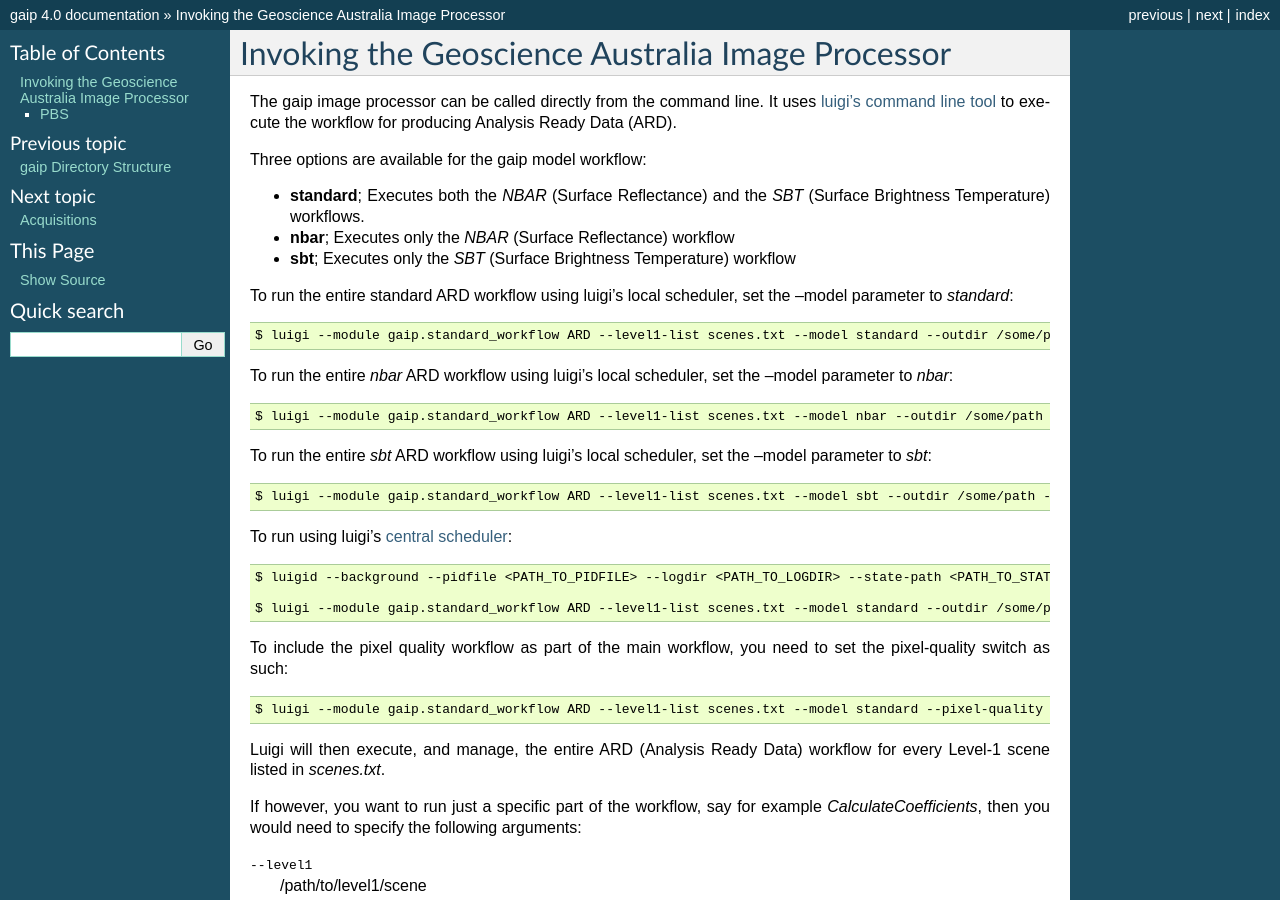
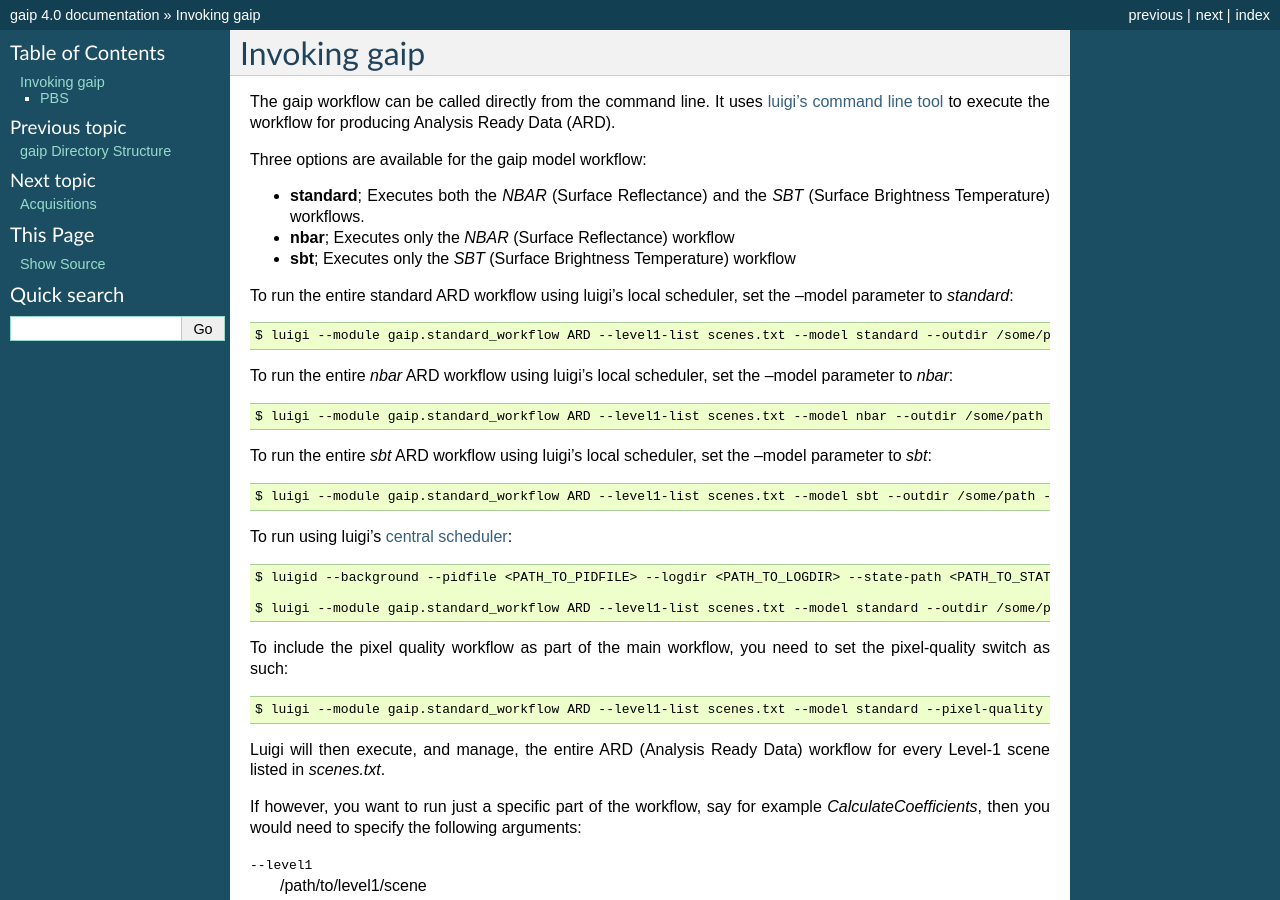
Before and after one commit to GeoscienceAustralia/wagl, a Sphinx documentation site: the page built from docs/source/invoking.rst, in a window 1280 px wide and 900 px high. Built offline with Sphinx 7.4.7, drawn with Linux system fonts in a browser that asks for light colours; pages that are not in the unit, such as notebooks, are missing from menus; some of the changed text lies outside the part shown.

Commit message:
Docs update.

```diff
--- a/docs/source/invoking.rst
+++ b/docs/source/invoking.rst
@@ -1,7 +1,7 @@
-Invoking the Geoscience Australia Image Processor
-=================================================
+Invoking gaip
+=============
 
-The gaip image processor can be called directly from the command line.
+The gaip workflow can be called directly from the command line.
 It uses `luigi's command line tool <http://luigi.readthedocs.io/en/stable/command_line.html>`_ to execute the workflow for producing Analysis Ready Data (ARD).
 
 Three options are available for the gaip model workflow:
```
